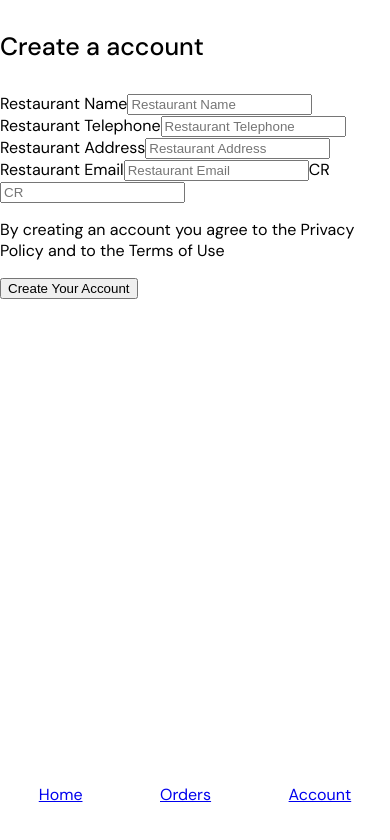
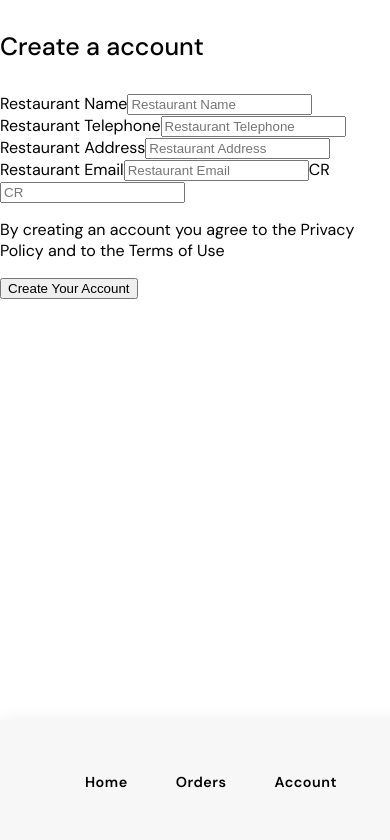
Before and after one commit to hussainmohd03/Talabat-Surplus-FrontEnd, a React (Vite) app: page /auth/register in a window 390 px wide. Shown: the top 840 px of the page. Built offline with nearby package versions, Linux system fonts and the light colour scheme; no server answers.

Commit message:
adding basic styling for welcome page

```diff
--- /dev/null
+++ b/public/styleSheets/NavBar.css
@@ -0,0 +1,85 @@
+nav{
+  background-color:#f7f7f7;
+  box-shadow: 0 4px 20px rgba(0, 0, 0, 0.1);
+  backdrop-filter: blur(10px);
+}
+
+.Links-container{
+  display: flex;
+  align-items: center;
+  justify-content: center;
+  gap: 2.5rem;
+  max-width: 1200px;
+  margin: 0 auto;
+}
+
+.Links-container a {
+color: black;
+text-decoration: none;
+  font-weight: 600;
+  font-size: 1.1rem;
+  padding: 0.75rem 1.5rem;
+  border-radius: 25px;
+  transition: all 0.3s cubic-bezier(0.4, 0, 0.2, 1);
+  position: relative;
+  overflow: hidden;
+  text-transform: capitalize;
+  letter-spacing: 0.5px;
+}
+
+.Links-container a::before {
+  content: '';
+  position: absolute;
+  top: 0;
+  left: -100%;
+  width: 100%;
+  height: 100%;
+  transition: left 0.5s;
+}
+
+.Links-container a:hover {
+  background: rgba(255, 255, 255, 0.15);
+  color: #ff6100;
+  transform: translateY(-2px);
+  backdrop-filter: blur(10px);
+}
+
+.Links-container a:active {
+  transform: translateY(0);
+  transition: transform 0.1s;
+}
+
+/* Active link styling */
+.Links-container a.active {
+  background: rgba(255, 255, 255, 0.25);
+  box-shadow: 0 4px 15px rgba(0, 0, 0, 0.2);
+}
+
+/* Responsive design */
+@media (max-width: 768px) {
+  nav {
+    padding: 0.75rem 1rem;
+  }
+
+  .Links-container {
+    gap: 1.5rem;
+    flex-wrap: wrap;
+    justify-content: space-around;
+  }
+
+  .Links-container a {
+    font-size: 1rem;
+    padding: 0.6rem 1.2rem;
+  }
+}
+
+@media (max-width: 480px) {
+  .Links-container {
+    gap: 1rem;
+  }
+
+  .Links-container a {
+    font-size: 0.9rem;
+    padding: 0.5rem 1rem;
+  }
+}
--- /dev/null
+++ b/public/styleSheets/Welcome.css
@@ -0,0 +1,4 @@
+.welcome-container{
+background-color: #f9f6f0;
+
+}
--- a/src/components/NavBar.jsx
+++ b/src/components/NavBar.jsx
@@ -1,12 +1,15 @@
+import "../../public/styleSheets/NavBar.css"
 import { Link } from 'react-router-dom'
 
 const NavBar = () => {
   return (
     <>
       <nav>
+        <div className="Links-container">
         <Link to="/">Home</Link>
         <Link to="/orders">Orders</Link>
         <Link to="/account">Account</Link>
+        </div>
       </nav>
     </>
   )
--- a/src/pages/Welcome.jsx
+++ b/src/pages/Welcome.jsx
@@ -2,10 +2,12 @@ import { useState } from 'react'
 import RegisterForm from './RegisterForm'
 import LoginForm from './LoginForm'
 import { Link } from 'react-router-dom'
+import "../../public/styleSheets/Welcome.css"
 
 const Register = ({ role, choice, setRole, setChoice }) => {
   return (
-    <div>
+    <div className='welcome-container'>
+      <img src="../../img/logo.png" alt="" />
       <h1>Hey there!</h1>
       <p>Log in or sign up for a more personalized ordering experience </p>
       {!choice ? (
```
Also changed, not shown: img/logo.png (added).
